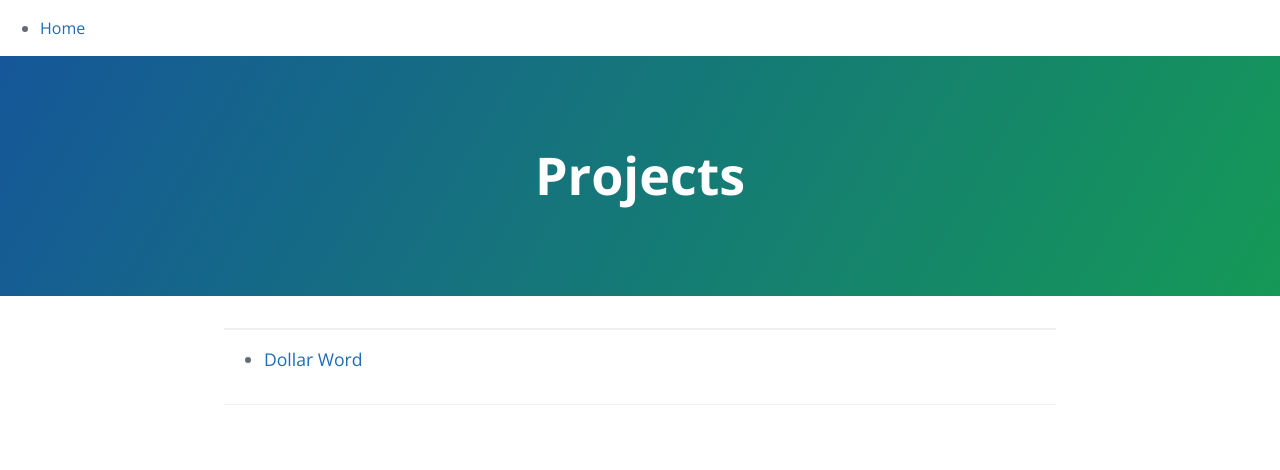
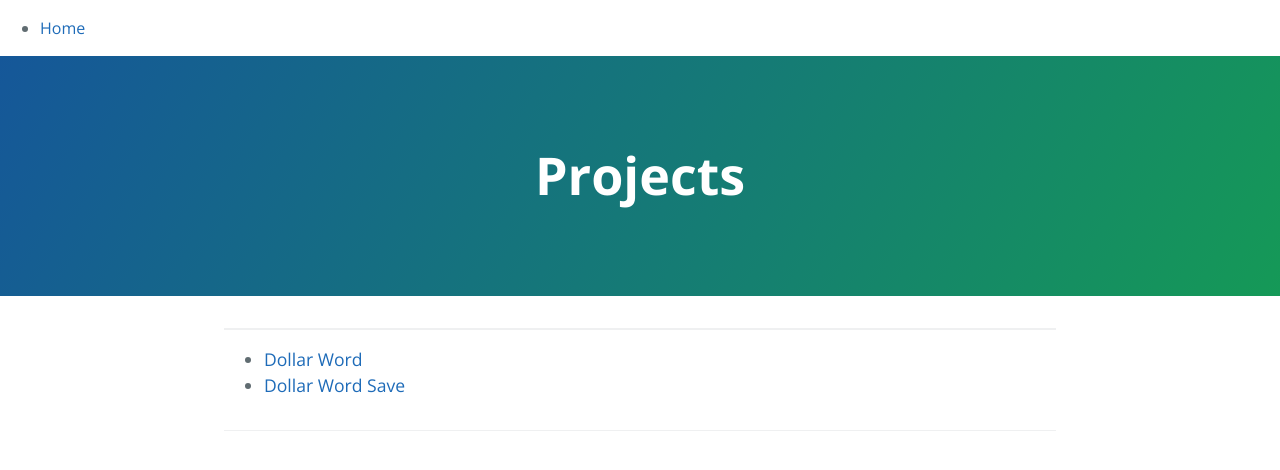
Before and after one commit to mebartsch/mebartsch.github.io, a Jekyll site: the page projects/index.html, which Jekyll copies as it is, in a window 1280 px wide. Shown: the top 470 px of the page. Built offline with Jekyll 4.4.1, drawn with Linux system fonts in a browser that asks for light colours.

Commit message:
Update index.html

```diff
--- a/projects/index.html
+++ b/projects/index.html
@@ -25,6 +25,8 @@
 		<hr>
 		<nav><ul>
 			<li><a href="/projects/Dollar-Word" target="_blank">Dollar Word</a></li>
+			<li><a href="/projects/Dollar_Word_Save" target="_blank">Dollar Word Save</a></li>
+
 		</ul></nav>
 
 	 	<footer class="site-footer">
```
